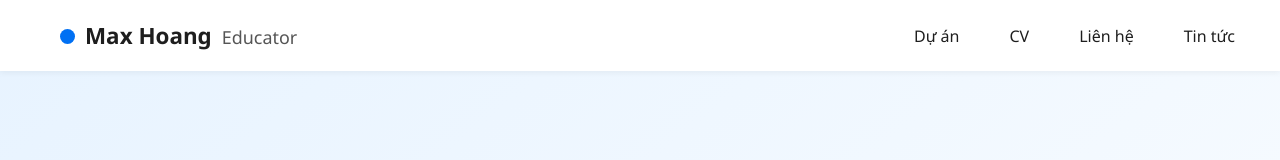
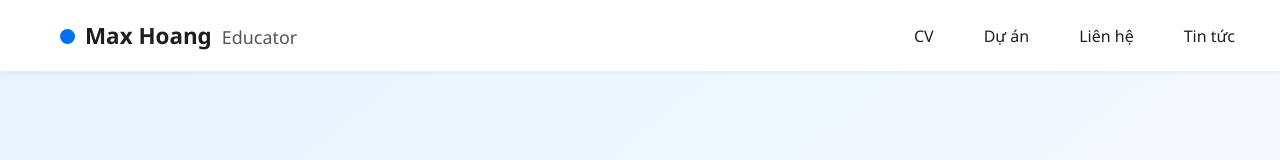
Before and after one commit to phuchgg/my-portfolio, a React (Vite) app: page / in a window 1280 px wide. Shown: the top 160 px of the page. Built offline with nearby package versions, Linux system fonts and the light colour scheme.

Commit message:
fix nav bar

```diff
--- a/src/components/Navbar.jsx
+++ b/src/components/Navbar.jsx
@@ -28,8 +28,8 @@ function Navbar() {
       </div>
 
       <nav className={`navbar ${menuOpen ? 'active' : ''}`}>
+        <Link to="https://www.linkedin.com/in/phuc-hgg/" onClick={handleLinkClick}>CV</Link>
         <Link to="https://github.com/phuchgg" onClick={handleLinkClick}>Dự án</Link>
-        <Link to="https://www.linkedin.com/in/phuc-hgg/" onClick={handleLinkClick}>CV</Link>
         <Link to="/contact" onClick={handleLinkClick}>Liên hệ</Link>
         <Link to="/news" onClick={handleLinkClick}>Tin tức</Link>
       </nav>
```
Also changed, not shown: 2 other files (tests, documents, lock files or other folders).
